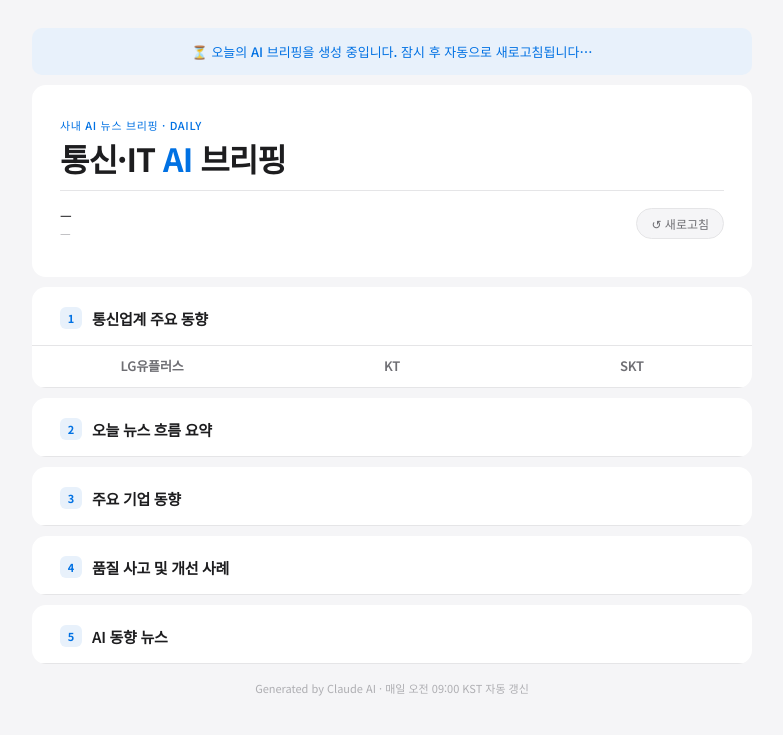
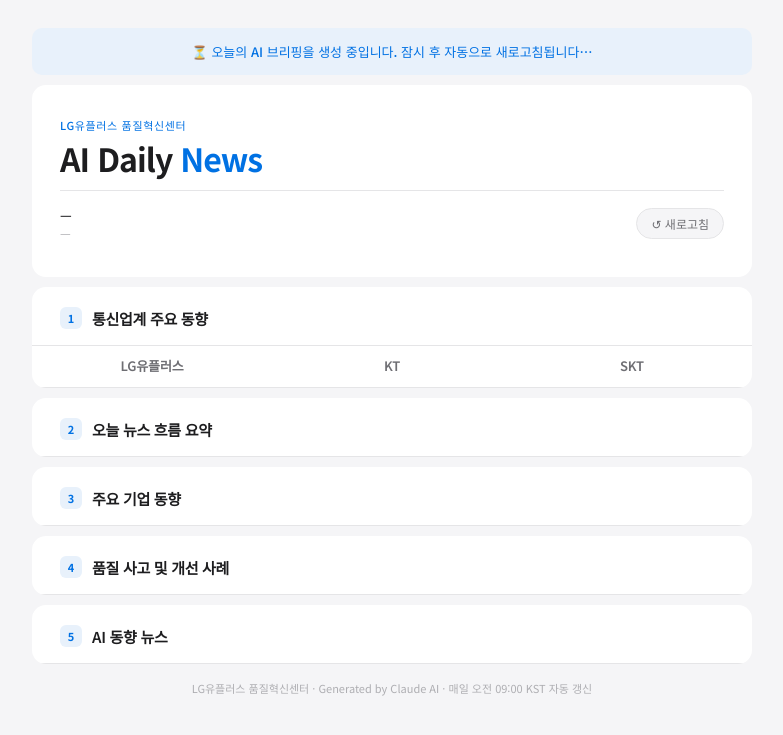
Before and after one commit to jihyunchloebaek/ai-briefing, a FastAPI app: page / in a window 1280 px wide. Shown: the top 735 px of the page, without its empty margins (248-1031 px from the left). Run offline with FastAPI, Linux system fonts and the light colour scheme.

Commit message:
feat: 타이틀 변경

```diff
--- a/templates/index.html
+++ b/templates/index.html
@@ -3,7 +3,7 @@
 <head>
 <meta charset="UTF-8">
 <meta name="viewport" content="width=device-width, initial-scale=1.0">
-<title>AI 뉴스 브리핑</title>
+<title>AI Daily News | LG유플러스 품질혁신센터</title>
 <link rel="preconnect" href="https://fonts.googleapis.com">
 <link href="https://fonts.googleapis.com/css2?family=Noto+Sans+KR:wght@400;500;600;700&display=swap" rel="stylesheet">
 <style>
@@ -277,8 +277,8 @@
 
   <!-- HEADER -->
   <div class="header">
-    <div class="header-eyebrow">사내 AI 뉴스 브리핑 · Daily</div>
-    <h1 class="header-title">통신·IT <span>AI</span> 브리핑</h1>
+    <div class="header-eyebrow">LG유플러스 품질혁신센터</div>
+    <h1 class="header-title">AI Daily <span>News</span></h1>
     <div class="header-sub">
       <div>
         <div class="date-text" id="dateDisplay">—</div>
@@ -341,7 +341,7 @@
     <div id="aiNewsList"></div>
   </div>
 
-  <div class="footer">Generated by Claude AI · 매일 오전 09:00 KST 자동 갱신</div>
+  <div class="footer">LG유플러스 품질혁신센터 · Generated by Claude AI · 매일 오전 09:00 KST 자동 갱신</div>
 </div>
 
 <script>
```
